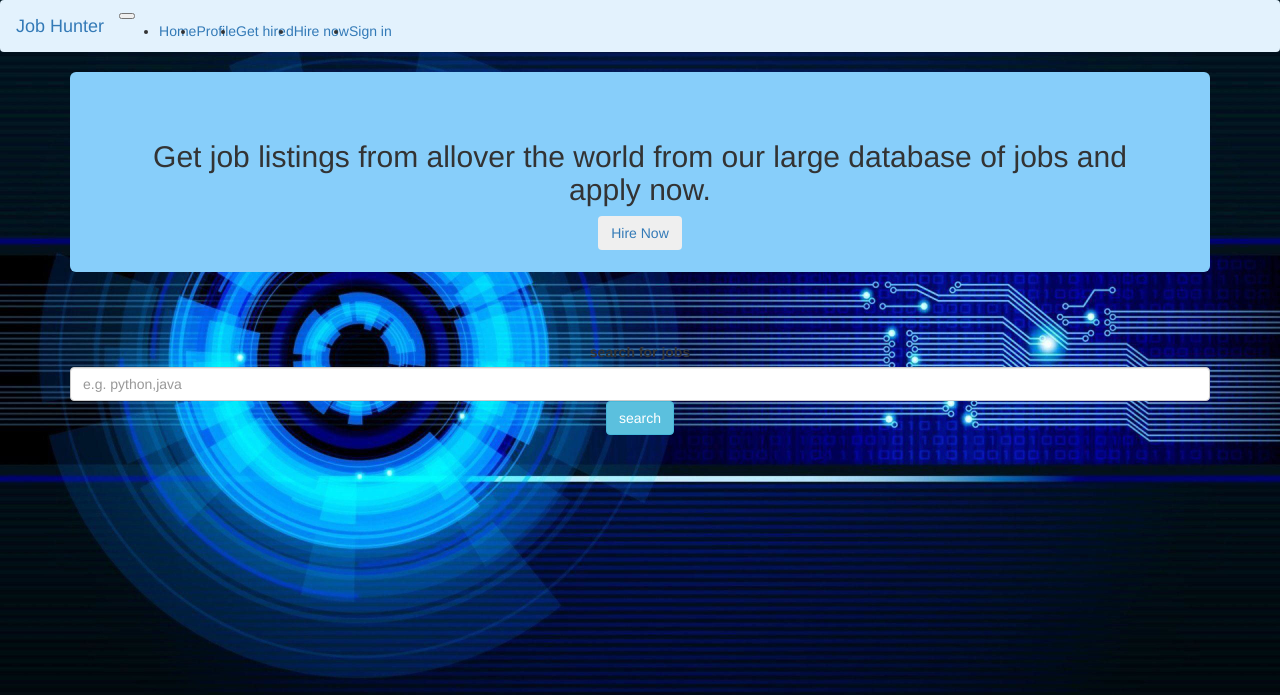
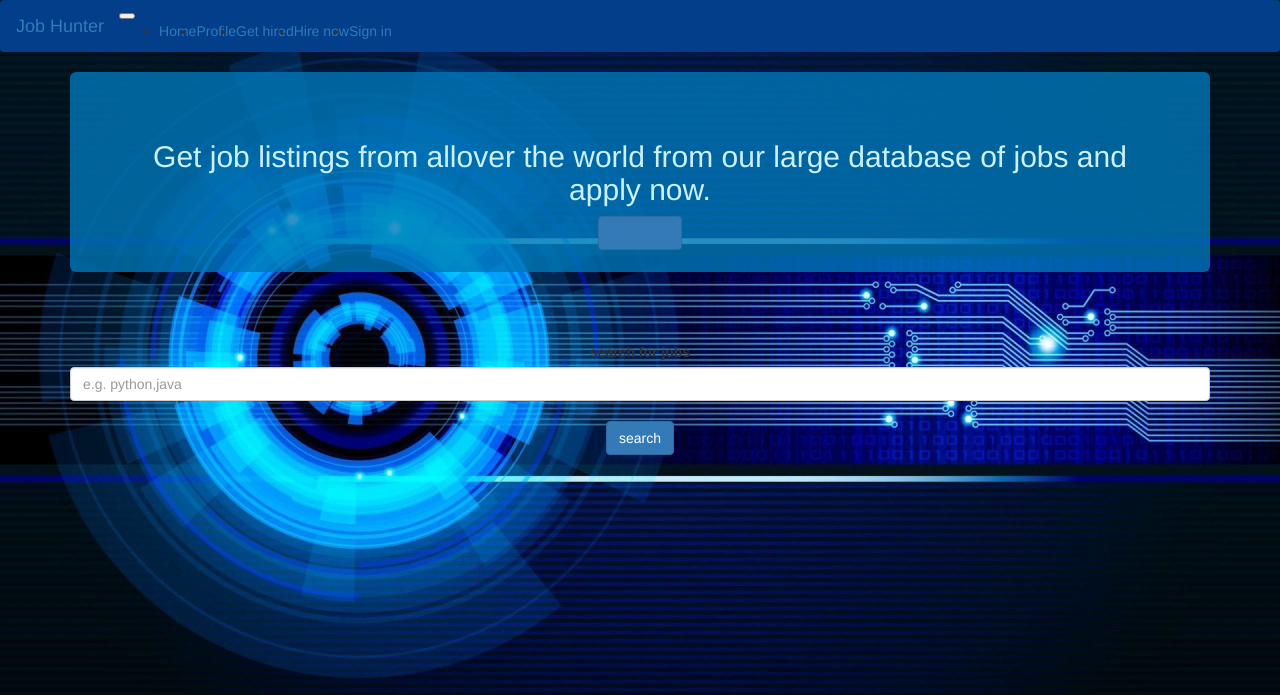
Before and after one commit to Mohamud-Dev/Job-hunter, a Flask app: template app/templates/index.html in a window 1280 px wide. Shown: the top 695 px of the page. Run offline with Flask 2, Linux system fonts and the light colour scheme; the template is opened without the code that fills it, so the values that code supplies are empty; parts of the project's set-up code (start-up, migrations or seed data) failed here and were passed over; some libraries are stand-ins or nearby versions.

Commit message:
add styling

```diff
--- a/app/templates/index.html
+++ b/app/templates/index.html
@@ -5,8 +5,9 @@
 
 <style>
     .jumbotron{
-        background-color: lightskyblue;
+        background-color: hsl(201, 100%, 36%,0.8);
         height: 200px;
+        color: #caf0f8;
     }
     body{
         background-color: lightslategrey;
@@ -18,7 +19,7 @@
 <div class="container">
     <div class="jumbotron text-center">
        <h2> Get job listings from allover the world from our large database of jobs and apply now.</h2>
-       <button id="add" class="btn btn-outline-success"><a  href="/hire/new/"> Hire Now </a></button>
+       <button id="add" class="btn btn-primary"><a  href="/hire/new/"> Hire Now </a></button>
     </div>
 
 
@@ -29,8 +30,8 @@
         <label for="keyword"><b>search for jobs</b> </label>
         <input type="text" name="keyword" placeholder="e.g. python,java" class="form-control" required pattern="[0-9a-zA-Z]+" oninvalid="this.setCustomValidity('special characters are not allowed!')"
         oninput="this.setCustomValidity('')">
-
-        <input id="search" type="submit"  value="search" class="btn btn-info ">
+        <br>
+        <input id="search" type="submit"  value="search" class="btn btn-primary ">
     </form>
 
 
--- a/app/templates/navbar.html
+++ b/app/templates/navbar.html
@@ -1,5 +1,5 @@
 
-<nav class="navbar sticky-top navbar-light "style="background-color: #e3f2fd;">
+<nav class="navbar sticky-top navbar-light "style="background-color: #023e8a;">
     <a class="navbar-brand" href="#">Job Hunter</a>
 
     <button class="navbar-toggler" type="button" data-toggle="collapse" data-target="#navbarNav" aria-controls="navbarNav" aria-expanded="false" aria-label="Toggle navigation">
```
